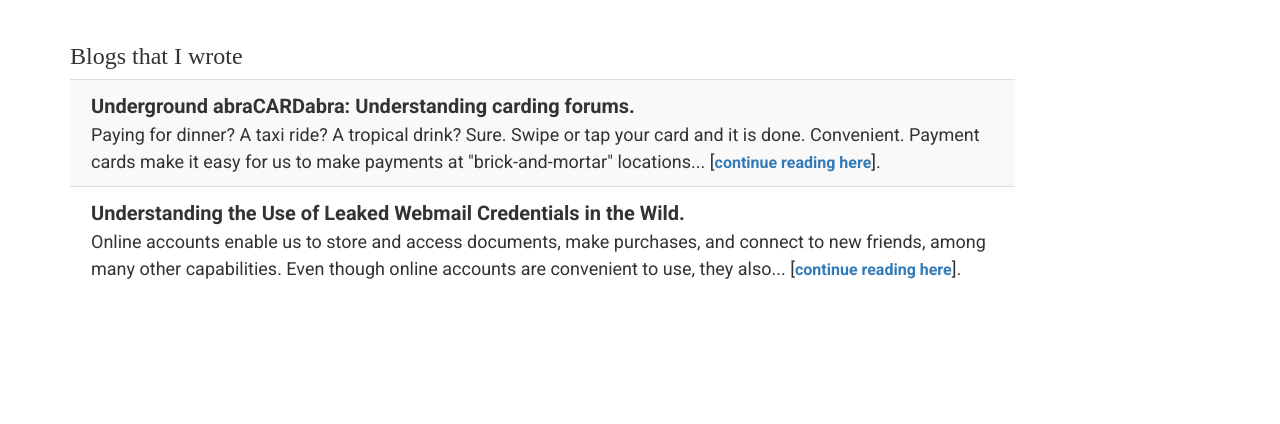
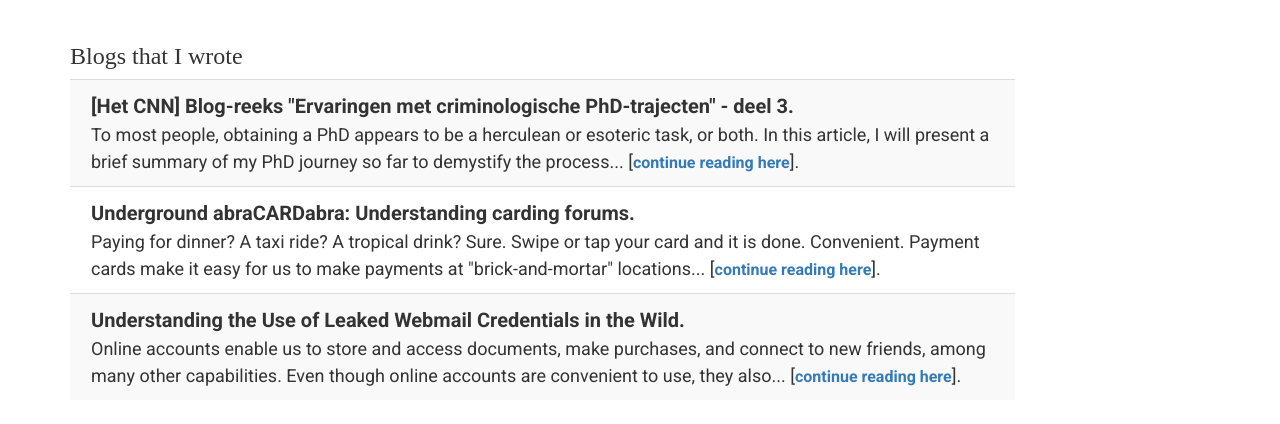
Before and after one commit to jonaolapo/jonaolapo.github.io, a plain HTML site: page blogs.html in a window 1280 px wide. Shown: the part 64-488 px from the top of the page. Drawn offline with nearby package versions, Linux system fonts and the light colour scheme; a web font is replaced by a local one.

Commit message:
added het cnn blog post

```diff
--- a/blogs.html
+++ b/blogs.html
@@ -33,6 +33,16 @@
 							<h3 class="card-title">Blogs that I wrote</h3>
 							<table class="table table-striped table-responsive">
 								<tbody>
+                  <tr>
+            			  <td>
+        						  <p class="blog card-text" words="phd,research,experience">
+            					  <span class="blog-title">[Het CNN] Blog-reeks "Ervaringen met criminologische PhD-trajecten" - deel 3. </span>
+												<!-- <span class="blog-place">Published on Het CNN, 2018.</span> -->
+												<br />
+                        To most people, obtaining a PhD appears to be a herculean or esoteric task, or both. In this article, I will present a brief summary of my PhD journey so far to demystify the process... [<a class="blog-link" href="https://www.hetcnn.nl/nieuwsitems/het-cnn-blog-reeks-ervaringen-met-criminologische-phd-trajecten-deel-3/" alt="blog">continue reading here</a>].
+            					 </p>
+            				  </td>
+            				</tr>
             		  <tr>
             			  <td>
         						  <p class="blog card-text" words="information theft,cards,underground forums">
@@ -42,7 +52,8 @@
                         Paying for dinner? A taxi ride? A tropical drink? Sure. Swipe or tap your card and it is done. Convenient. Payment cards make it easy for us to make payments at "brick-and-mortar" locations... [<a class="blog-link" href="https://www.benthamsgaze.org/2017/05/09/underground-abracardabra-understanding-carding-forums/" alt="blog">continue reading here</a>].
             					 </p>
             				  </td>
-            				<tr>
+            				</tr>
+                  <tr>
             				<td>
             				  <p class="blog card-text" words="honeypot,gmail,webmail">
               				  <span class="blog-title">Understanding the Use of Leaked Webmail Credentials in the Wild. </span>
```
